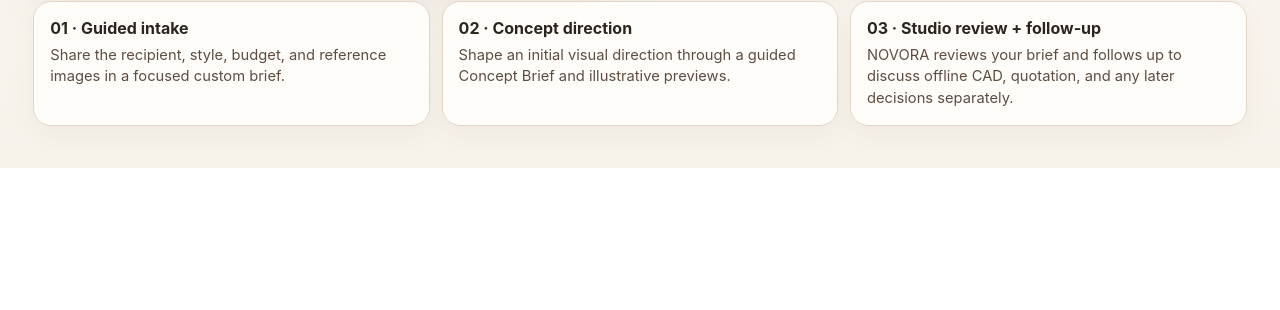
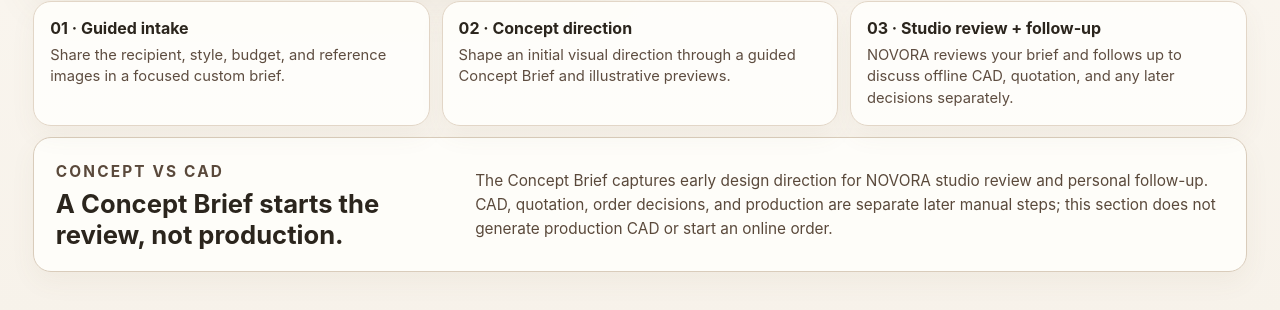
Before and after one commit to youdiangete-dot/novora-site, a Next.js app: page / in a window 1280 px wide. Shown: the part 936-1246 px from the top of the page. Before the commit the page ends 1104 px from the top, so only its background shows below. Built offline with nearby package versions, Linux system fonts and the light colour scheme.

Commit message:
Fix residual concept boundary copy

```diff
--- a/app/design/concept/page.tsx
+++ b/app/design/concept/page.tsx
@@ -1204,7 +1204,7 @@
       productionConcernNote,
       manualConfirmation: needsManualReview || isOtherCustom || manualChainConfirmationRequired ? manualReviewText : '',
       aiSketchInstruction:
-        'This is a hand-drawn concept sketch brief only and should not be treated as CAD-ready production confirmation.',
+        'Concept review brief for NOVORA studio follow-up; not a generated sketch, CAD, quote, order, or production approval.',
       summaryItems,
     };
 
@@ -1246,7 +1246,7 @@
               <section className={`${styles.panel} ${styles.stepPanel}`}>
                 <div className={styles.sectionHeading}>
                   <h2>{pieceType ? 'Piece direction' : 'Piece type'}</h2>
-                  <p>Choose one logical layer at a time so NOVORA can prepare a clean concept sketch brief.</p>
+                  <p>Choose one logical layer at a time so NOVORA can prepare a clean concept direction brief.</p>
                 </div>
                 <div
                   className={`${styles.stepVisual} ${styles[conceptSteps[0].visualClass]}`}
--- a/app/page.module.css
+++ b/app/page.module.css
@@ -169,15 +169,6 @@
   gap: 0.72rem;
 }
 
-.anchorTarget {
-  position: absolute;
-  inset: 0 auto auto 0;
-  width: 0;
-  height: 0;
-  overflow: hidden;
-  scroll-margin-top: 96px;
-}
-
 .stepCard {
   border: 1px solid #e2d6c7;
   border-radius: 18px;
@@ -199,6 +190,43 @@
   line-height: 1.45;
 }
 
+.boundarySection {
+  scroll-margin-top: 96px;
+  margin-top: 0.72rem;
+  display: grid;
+  grid-template-columns: minmax(220px, 0.7fr) minmax(0, 1.3fr);
+  gap: 1rem;
+  align-items: center;
+  border: 1px solid #d9ccbb;
+  border-radius: 18px;
+  background: rgba(255, 254, 251, 0.92);
+  padding: clamp(1rem, 2.2vw, 1.35rem);
+  box-shadow: 0 10px 26px rgba(120, 94, 64, 0.06);
+}
+
+.boundaryEyebrow {
+  margin: 0;
+  color: #638066;
+  font-size: 0.72rem;
+  font-weight: 750;
+  letter-spacing: 0.14em;
+  text-transform: uppercase;
+}
+
+.boundarySection h2 {
+  margin: 0.35rem 0 0;
+  color: #2b251d;
+  font-size: clamp(1.28rem, 2vw, 1.7rem);
+  line-height: 1.18;
+}
+
+.boundarySection p {
+  margin: 0;
+  color: #5a493b;
+  font-size: 0.96rem;
+  line-height: 1.55;
+}
+
 @media (max-width: 1100px) {
   .hero {
     grid-template-columns: 1fr;
@@ -213,4 +241,8 @@
   .stepsSection {
     grid-template-columns: 1fr;
   }
+
+  .boundarySection {
+    grid-template-columns: 1fr;
+  }
 }
--- a/app/page.tsx
+++ b/app/page.tsx
@@ -77,7 +77,6 @@
       </section>
 
       <section id="how-it-works" className={styles.stepsSection}>
-        <span id="concept-vs-cad" className={styles.anchorTarget} aria-hidden="true" />
         {steps.map((step) => (
           <article key={step.title} className={styles.stepCard}>
             <h2>{step.title}</h2>
@@ -85,6 +84,18 @@
           </article>
         ))}
       </section>
+
+      <section id="concept-vs-cad" className={styles.boundarySection} aria-labelledby="concept-vs-cad-heading">
+        <div>
+          <p className={styles.boundaryEyebrow}>Concept vs CAD</p>
+          <h2 id="concept-vs-cad-heading">A Concept Brief starts the review, not production.</h2>
+        </div>
+        <p>
+          The Concept Brief captures early design direction for NOVORA studio review and personal follow-up. CAD,
+          quotation, order decisions, and production are separate later manual steps; this section does not generate
+          production CAD or start an online order.
+        </p>
+      </section>
     </main>
   );
 }
--- a/components/SiteHeader.tsx
+++ b/components/SiteHeader.tsx
@@ -3,7 +3,7 @@
 
 const navItems = [
   { label: 'How It Works', href: '/#how-it-works' },
-  { label: 'Concept Sketch', href: '/#concept-vs-cad' },
+  { label: 'Concept vs CAD', href: '/#concept-vs-cad' },
   { label: 'CAD Process', href: '/design/pro-cad' },
 ];
 
```
Also changed, not shown: 2 other files (tests, documents, lock files or other folders).
